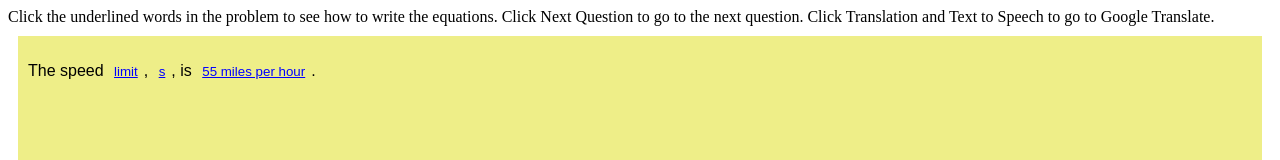
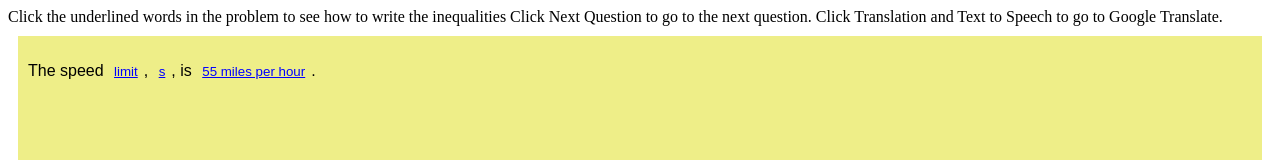
Before and after one commit to MethodsOfMath/write-inequalities-8th-math, a plain HTML site: page index.htm in a window 1280 px wide. Shown: the top 160 px of the page. Drawn offline with Linux system fonts and the light colour scheme.

Commit message:
Update index.htm

```diff
--- a/index.htm
+++ b/index.htm
@@ -4,7 +4,7 @@
 </head>
 <body>
 
-<div id="instructions">Click the underlined words in the problem to see how to write the equations. Click Next Question to go to the next question. Click Translation and Text to Speech to go to Google Translate.</div>
+<div id="instructions">Click the underlined words in the problem to see how to write the inequalities Click Next Question to go to the next question. Click Translation and Text to Speech to go to Google Translate.</div>
 
 
 <div id="Question"></div>
```
